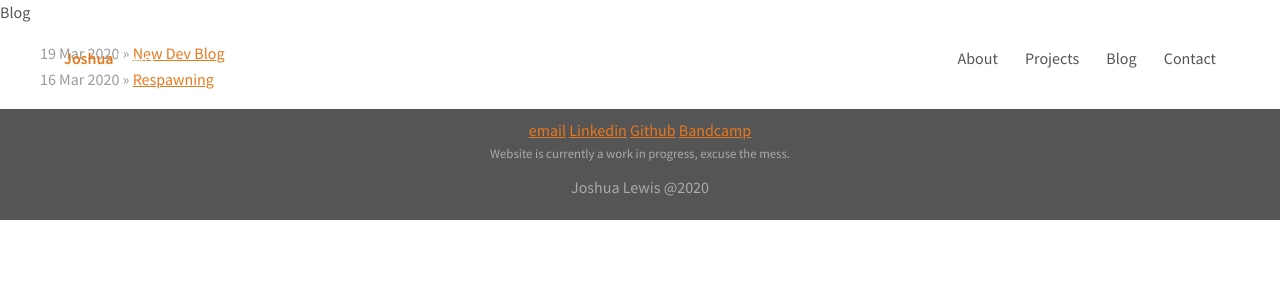
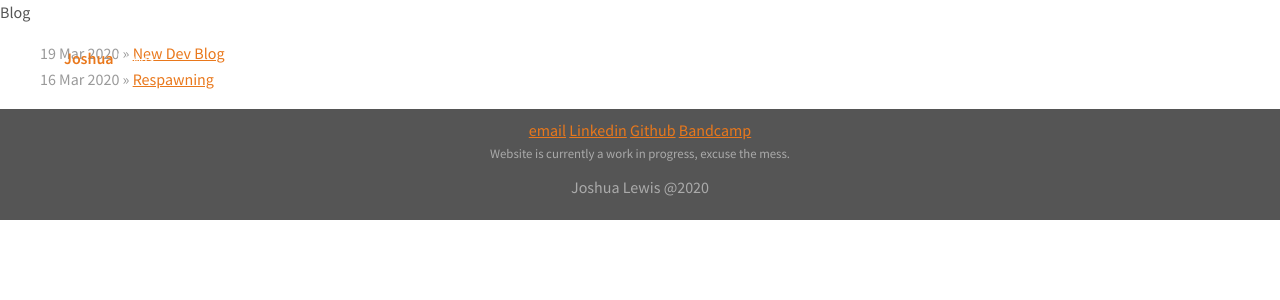
Before and after one commit to Yigurn/yigurn.github.io, a Jekyll site: the page built from blog/index.html, in a window 1280 px wide. Shown: the top 300 px of the page. Built offline with Jekyll 4.4.1, drawn with Linux system fonts in a browser that asks for light colours; nearby versions of some CDN libraries; library files that are not in the unit come from our copies.

Commit message:
Update main.css

```diff
--- a/css/main.css
+++ b/css/main.css
@@ -433,7 +433,7 @@ textarea {
 }
 
 #header {
-	color: #555;
+	color: #fff;
 	cursor: default;
 	height: 3.25em;
 	left: 0;
```
